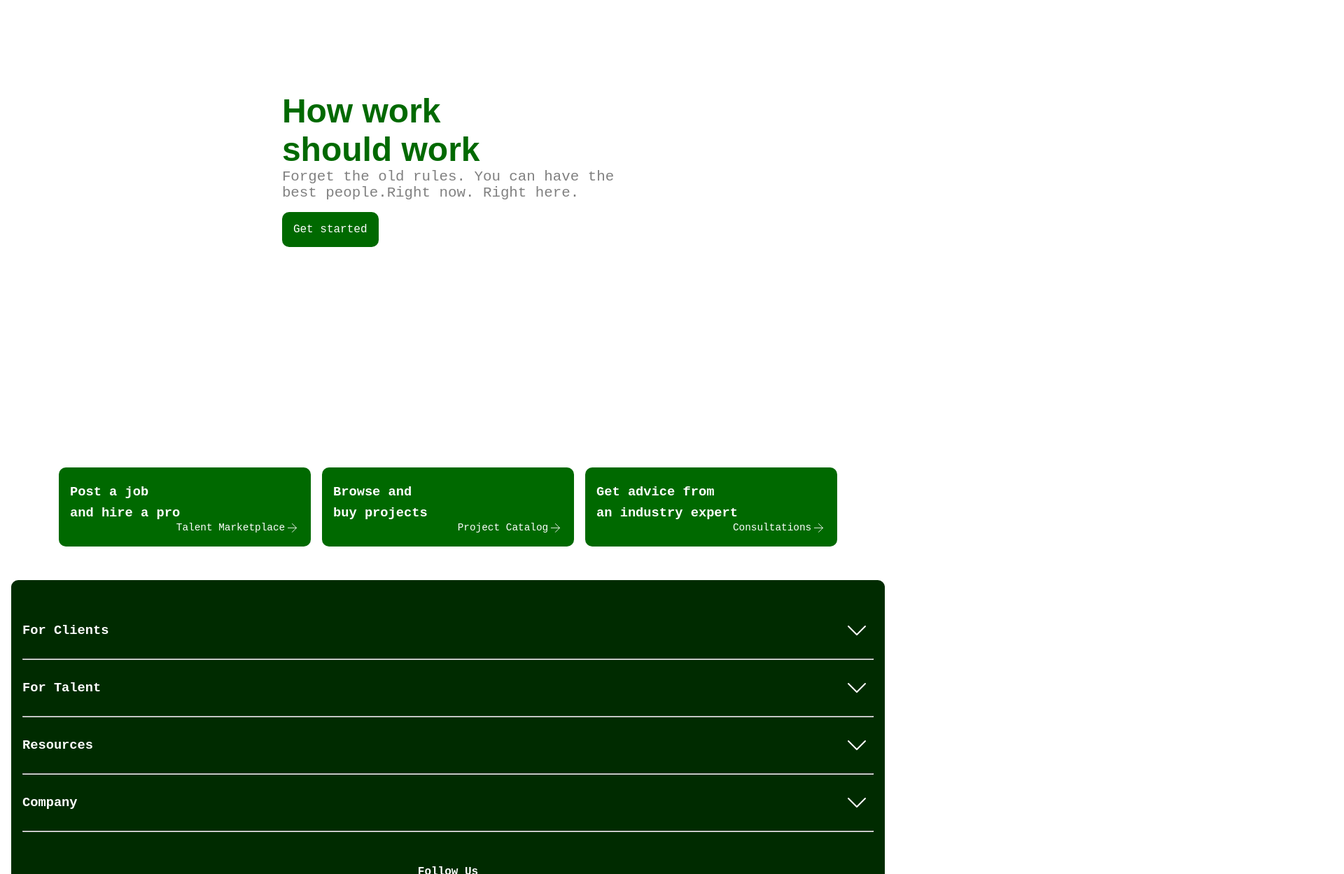
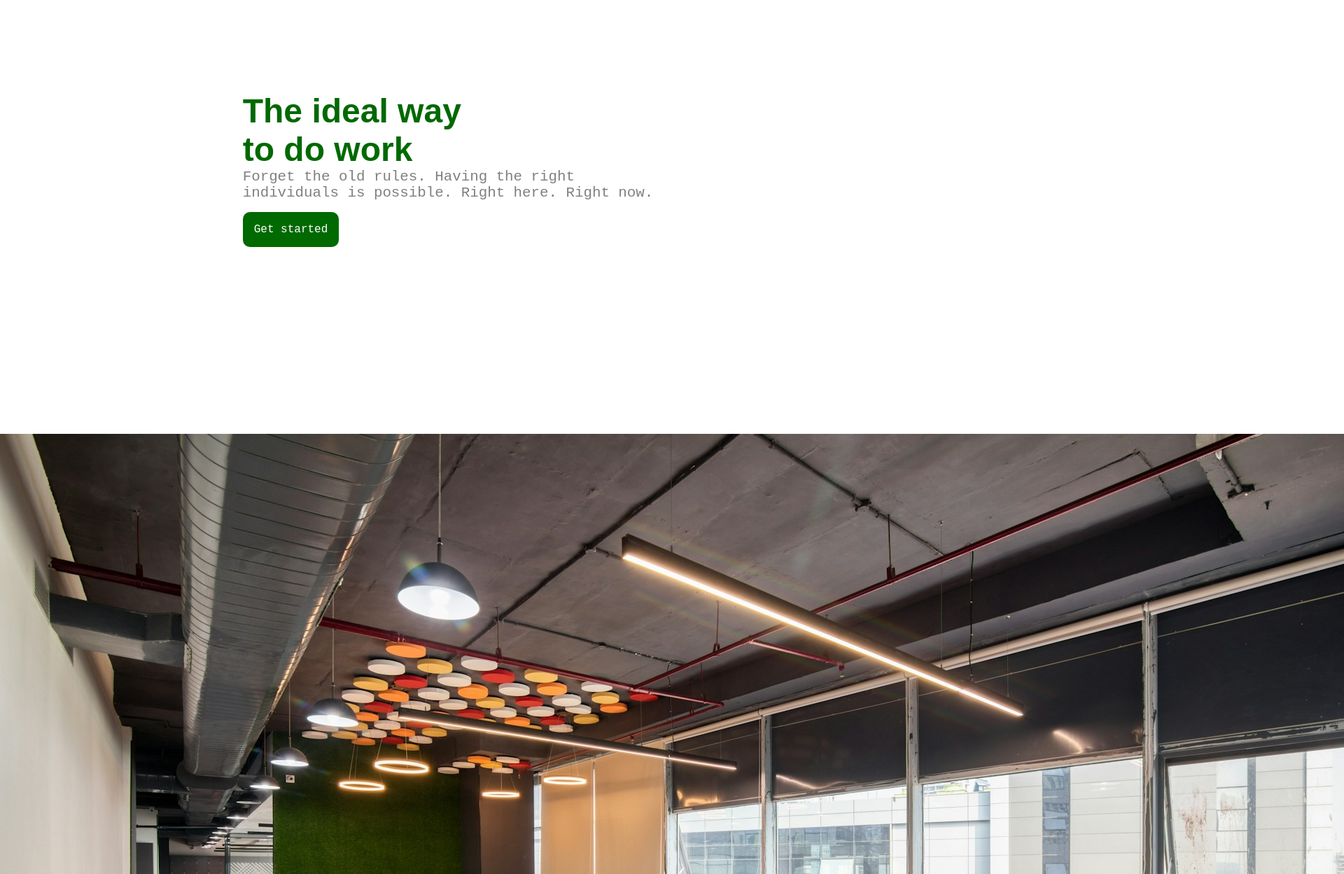
Before and after one commit to Koena-R/Web-Development-2, a plain HTML site: page index.html in a window 1280 px wide. Shown: the part 180-1429 px from the top of the page at 70% size, 1920 px wide, since content can reach past the window. Drawn offline with Linux system fonts and the light colour scheme.

Commit message:
Update index.html

```diff
--- a/index.html
+++ b/index.html
@@ -22,16 +22,21 @@
         </div>
     </header>
     <section id="landing">
-        <h1>How work</h1>
-        <h1>should work</h1>
-        <p>Forget the old rules. You can have the</p>
-        <p>best people.Right now. Right here.</p>
+        <div id="landing-content">
+            <h1>The ideal way</h1>
+            <h1>to do work</h1>
+            <p>Forget the old rules. Having the right</p>
+            <p>individuals is possible. Right here. Right now.</p>
 
-        <div id="get-started">
-            <a  href="signup.html">
-                Get started
-            </a>
+            <div id="get-started">
+                <a  href="signup.html">
+                    Get started
+                </a>
+            </div>
         </div>
+    </section>
+    <section id="workspace">
+        <img src="./img/myhq-workspaces-NEFgreoVtig-unsplash.jpg" alt="workspace">
     </section>
     <section id="service">
         <a id="link-block" href="demonstration.html">
@@ -69,6 +74,10 @@
             </div>
 
             </a>
+    </section>
+    <section id="team">
+        <h2>Our Team</h2>
+        <img src="./img/linkedin-sales-solutions-IjkIOe-2fF4-unsplash.jpg" alt="Beautiful Team at Worktopia">
     </section>
     <footer id="footer">
         <div>
```
